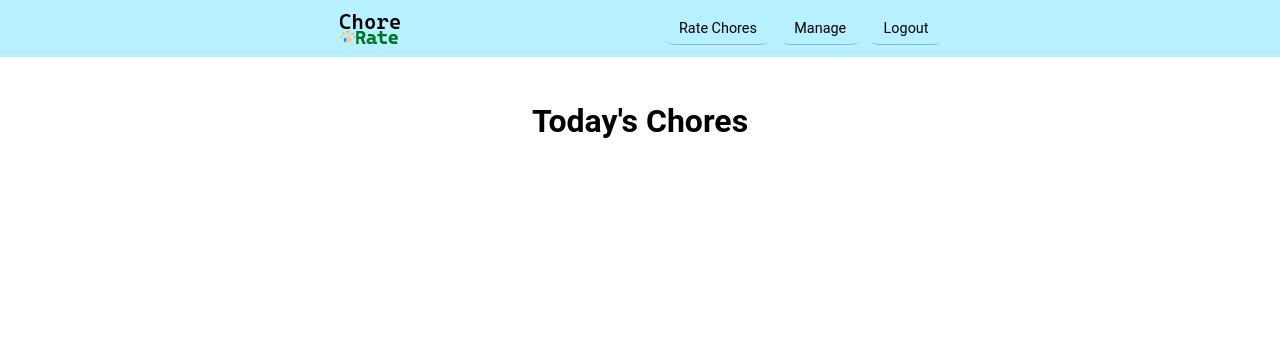
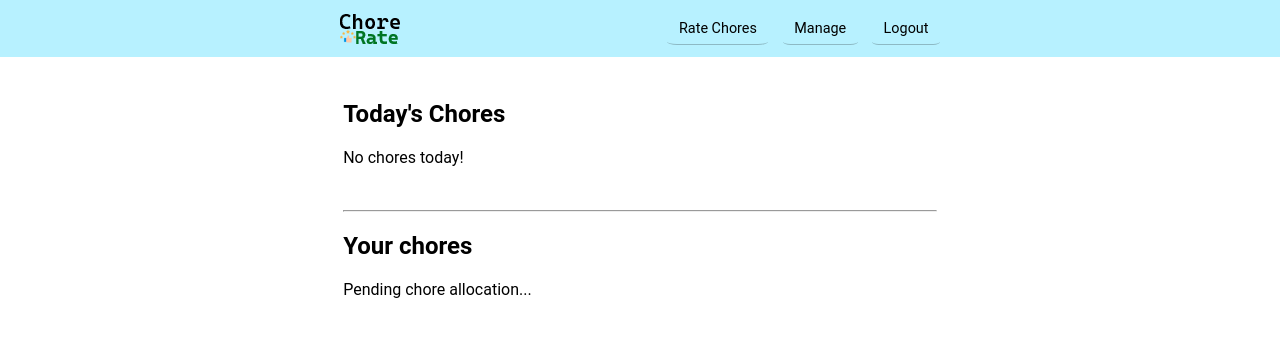
Before and after one commit to avabellaw/ChoreRate, a Flask app: page / in a window 1280 px wide. Shown: the top 337 px of the page. Run offline with Flask 3, Linux system fonts and the light colour scheme; the visitor is signed in with stand-in values (Sample User, id 1); data that the repository does not hold is empty.

Commit message:
feat: Add list chores functionality to homepage

```diff
--- a/chorerate/routes.py
+++ b/chorerate/routes.py
@@ -1,5 +1,6 @@
 '''Contains the routes for the application'''
 import json
+from datetime import date
 
 from flask import render_template, redirect, url_for, request, flash, jsonify
 from flask_login import login_user, login_required, logout_user, current_user
@@ -7,7 +8,7 @@ from flask_login import login_user, login_required, logout_user, current_user
 from werkzeug.security import generate_password_hash, check_password_hash
 
 from chorerate import app, db
-from chorerate.models import User, Chore, ChoreRating, FrequencyEnum
+from chorerate.models import User, Chore, ChoreRating, AllocatedChore, FrequencyEnum
 
 from chorerate.helpers import get_unrated_from_db
 
@@ -16,7 +17,14 @@ from chorerate.helpers import get_unrated_from_db
 @login_required
 def homepage():
     '''View for the homepage'''
-    return render_template('index.html')
+    chores = db.session.query(Chore, AllocatedChore)\
+        .join(AllocatedChore)\
+        .filter(AllocatedChore.user_id == current_user.id).all()
+
+    todays_chores = [chore for chore in chores if chore.due_date == date.today()]
+    return render_template('index.html',
+                           chores=chores,
+                           todays_chores=todays_chores)
 
 
 @app.route('/rate', methods=['GET', 'POST'])
--- a/chorerate/static/css/styles.css
+++ b/chorerate/static/css/styles.css
@@ -178,7 +178,7 @@ a.small-link {
     margin: 0;
 }
 
-#chore-list {
+.chore-list {
     display: flex;
     flex-wrap: wrap;
     gap: 1em;
@@ -187,7 +187,7 @@ a.small-link {
     padding-left: 0;
 }
 
-#chore-list > li {
+.chore-list > li {
     display: flex;
     flex-wrap: wrap;
     row-gap: 0.8em;
@@ -201,18 +201,18 @@ a.small-link {
     border-right: none;
 }
 
-#chore-list > li:hover {
+.chore-list > li:hover {
     border-color: #00000070;
     cursor: pointer;
 }
 
-#chore-list > li > a {
+.chore-list > li > a {
     color: rgb(88, 0, 0);
     font-weight: 600;
     text-decoration: none;
 }
 
-#chore-list > li:hover > a {
+.chore-list > li:hover > a {
     text-decoration: underline;
 }
 
--- a/chorerate/templates/edit-ratings.html
+++ b/chorerate/templates/edit-ratings.html
@@ -10,7 +10,7 @@
     </div>
 
     <div id="edit-ratings">
-        <ul id="chore-list">
+        <ul class="chore-list">
             {% for chore in rated_chores %}
             <li>
                 <span>
--- a/chorerate/templates/index.html
+++ b/chorerate/templates/index.html
@@ -2,8 +2,77 @@
 
 {% block content %}
 <div class="container">
-    <div id="page-header">
-        <h1>Today's chores</h1>
-    </div>
+
+    <section>
+        <h2>Today's Chores</h2>
+        {% if not todays_chores %}
+            <p>No chores today!</p>
+        {% else %}
+            <ul class="chore-list">
+                {% for chore in todays_chores %}
+                <li>
+                    <h3>
+                        {{ chore.name }}
+                    </h3>
+                    <span>
+                        Duration: {{ chore.duration_minutes }} minutes
+                    </span>
+                    <span>
+                        Completed:
+                        {% if chore.completed_date %}
+                            Yes
+                        {% else %}
+                            No
+                        {% endif %}
+                    </span>
+                </li>
+                {% endfor %}
+            </ul>
+        {% endif %}
+    </section>
+
+    <br>
+    <hr>
+
+    <section>
+        <h2>Your chores</h2>
+        {% if not chores %}
+            <p>Pending chore allocation...</p>
+        {% else %}
+            <ul class="chore-list">
+                {% for chore in chores %}
+                <li>
+                    <h3>
+                        {{ chore.name }}
+                    </h3>
+                    <span>
+                        Frequency: {{ chore.times_per_frequency }} per
+                        {% if chore.frequency == 'daily' %}
+                            day
+                        {% elif chore.frequency == 'weekly' %}
+                            week
+                        {% elif chore.frequency == 'monthly' %}
+                            month
+                        {% endif %}
+                    </span>
+                    <span>
+                        Duration: {{ chore.duration_minutes }} minutes
+                    </span>
+                    <span>
+                        Due date: {{ chore.due_date }}
+                    </span>
+                    <span>
+                        Completed:
+                        {% if chore.completed_date %}
+                            Yes
+                        {% else %}
+                            No
+                        {% endif %}
+                    </span>
+                </li>
+                {% endfor %}
+            </ul>
+        {% endif %}
+    </section>
 </div>
 {% endblock %}
--- a/chorerate/templates/manage.html
+++ b/chorerate/templates/manage.html
@@ -44,7 +44,7 @@
 
     <div id="chores">
         <h2>Chores:</h2>
-        <ul id="chore-list">
+        <ul class="chore-list">
             {% for chore in chores %}
             <li>
                 <span>{{ chore.name }} </span>
```
